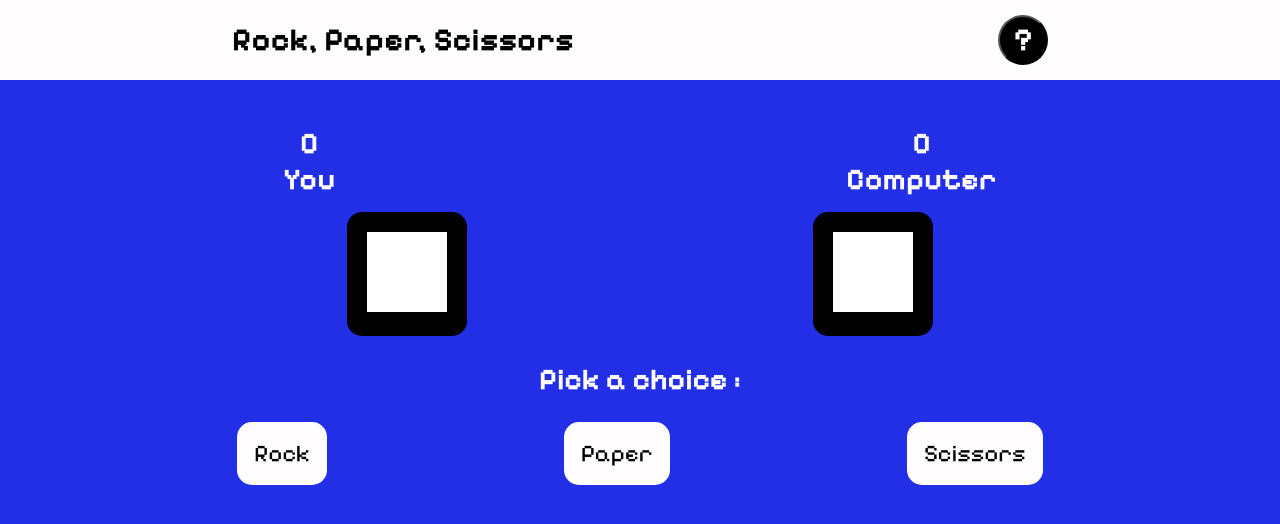
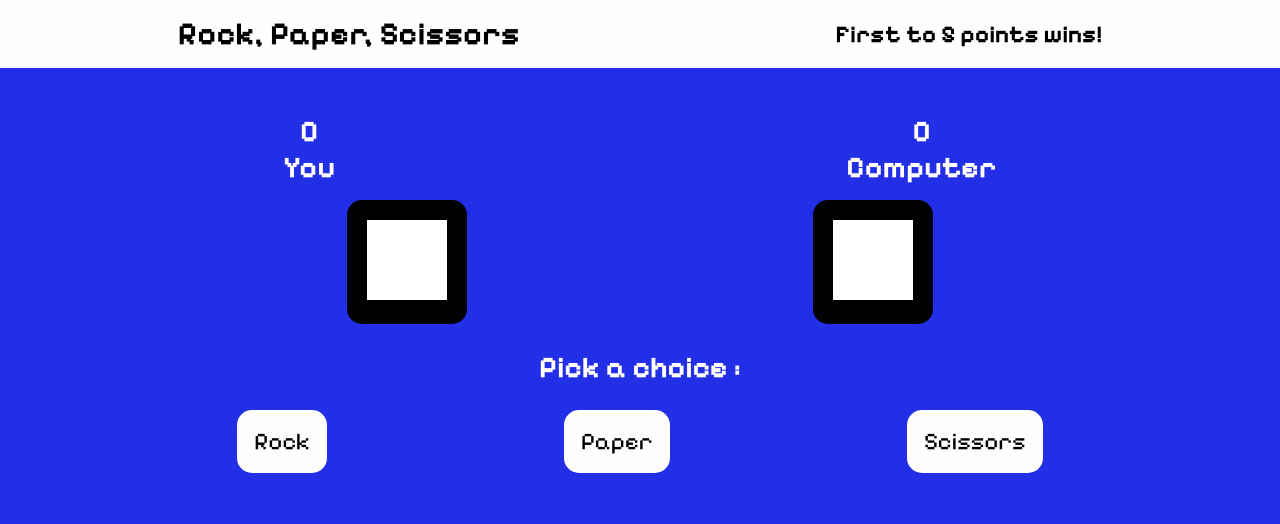
Before and after one commit to ks9927/rock-paper-scissors, a plain HTML site: page index.html in a window 1280 px wide. Drawn offline with Linux system fonts and the light colour scheme.

Commit message:
Removed hint button Replaced with text explaining that first to 5 points wins

```diff
--- a/index.html
+++ b/index.html
@@ -12,7 +12,7 @@
 <body>
     <header>
         <h1>Rock, Paper, Scissors</h1>
-        <button class="help-button">?</button>
+        <h2>First to 5 points wins!</h2>
     </header>
 
     <main>
--- a/style.css
+++ b/style.css
@@ -27,17 +27,6 @@ header {
 
 header h1 {
     font-size: 2rem;
-}
-.help-button {
-    background-color: var(--black);
-    color: var(--white);
-    font-weight: bold;
-    height: 50px;
-    width: 50px;
-    border-radius: 50%;
-    font-family: var(--font-fam);
-    font-size: 2rem;
-    cursor: pointer;
 }
 
 main {
```
